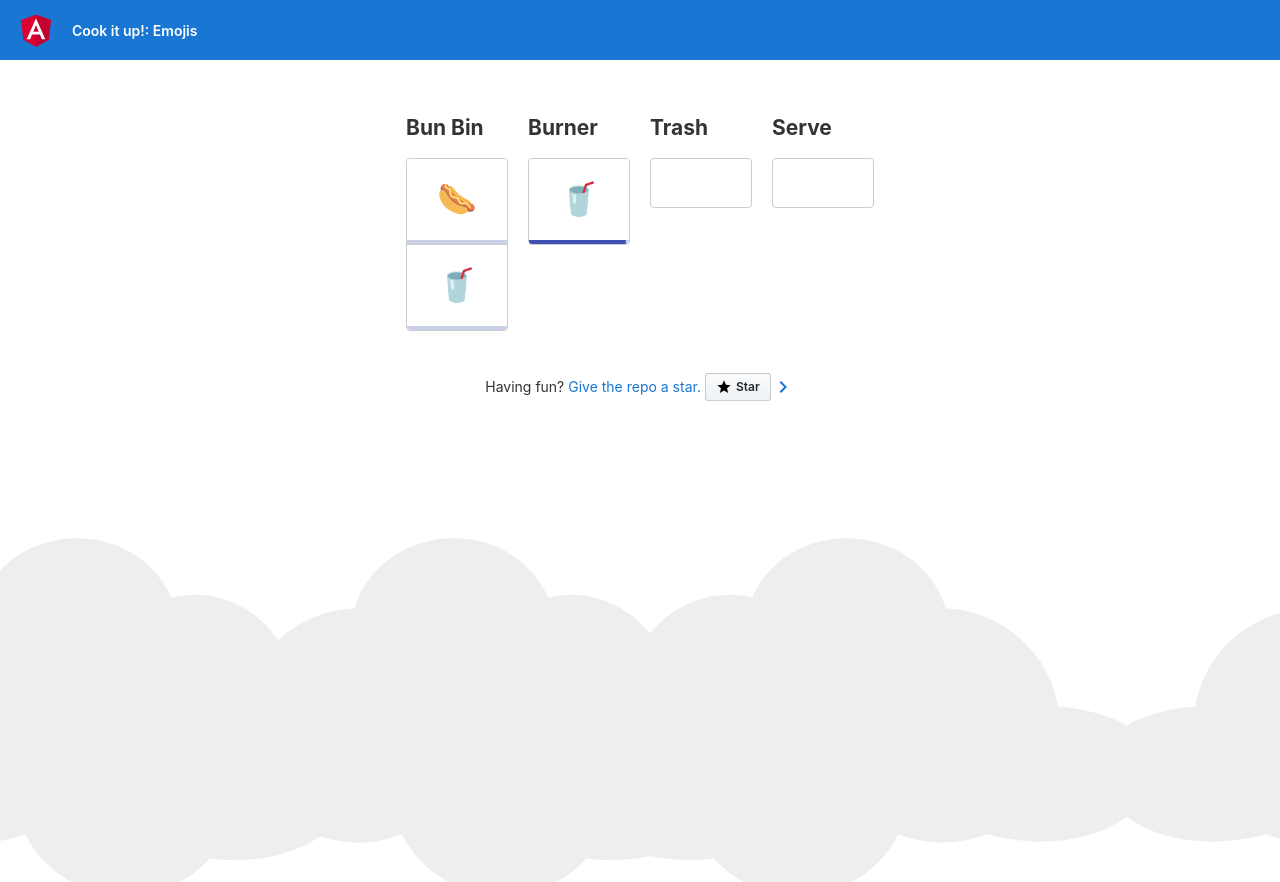
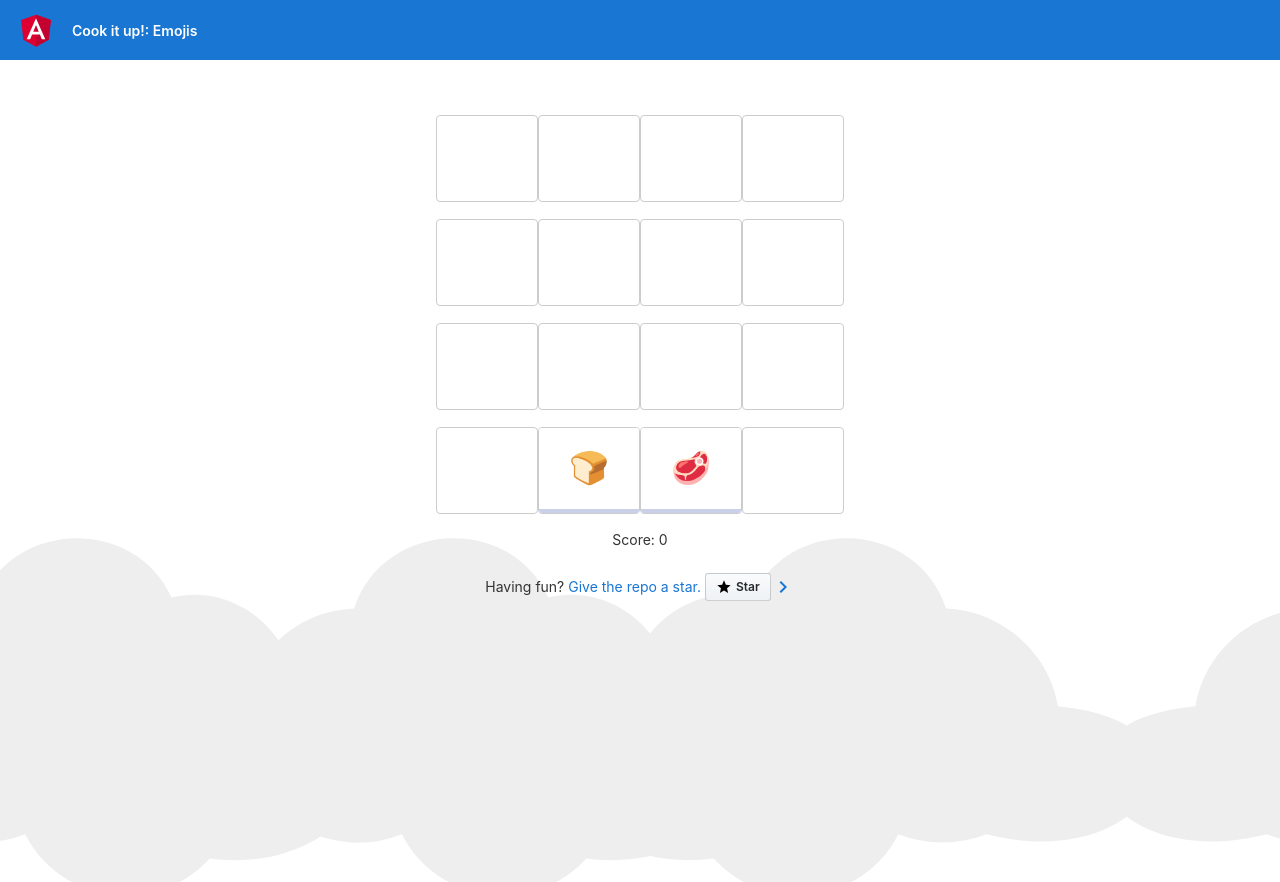
Before and after one commit to sslopek/cook-it-up-emojis, an Angular app: page / in a window 1280 px wide. Built offline with nearby package versions, Linux system fonts and the light colour scheme.

Commit message:
added basic scoring, station layout, and basic item logic for meat to sandwich

```diff
--- a/src/app/app.component.html
+++ b/src/app/app.component.html
@@ -13,20 +13,18 @@
 
 
 
+  <!-- Game Screen -->
+  <div class="card-container gamearea">
+    <div *ngFor="let stationrow of stations">
+      <app-ui-serve-station *ngFor="let station of stationrow" [serveStation]="station" [allStationsIds]="getStationsIds()"></app-ui-serve-station>
+    </div>
+  </div>
+
+  <p>Score: {{getScore()}}</p>
 
 
-<!-- Game Screen -->
+  <p><br/></p>
 
-<div class="card-container gamearea">
-
-  <app-ui-serve-station *ngFor="let station of stations" [serveStation]="station" [allStationsIds]="getStationsIds()"></app-ui-serve-station>
-
-</div>
-
-
-
-
-<p><br/><br/></p>
   <!-- Footer -->
   <footer>
       Having fun?&nbsp;
--- a/src/app/app.component.ts
+++ b/src/app/app.component.ts
@@ -12,12 +12,13 @@ import { ServeStation } from './servestation';
 
 export class AppComponent {
   intervalId = 0;
-  stations: ServeStation[]
+  stations: ServeStation[][]
 
   constructor(private gameService: GameService) {}
 
 
   ngOnInit() {
+    this.gameService.setupStations();
     this.loadStations();
     this.startGameTimer();
   }
@@ -43,16 +44,16 @@ export class AppComponent {
   }
 
 
-
-
   loadStations(): void {
     this.gameService.getStations()
         .subscribe(stations => this.stations = stations);
   }
 
   getStationsIds(): string[] {
-    return this.stations.map( (item) => item.getStationID() );
+    return this.gameService.getStationIds();
+  }
+  getScore(): number {
+    return this.gameService.getScore();
   }
 
-
 }
--- a/src/app/game.service.ts
+++ b/src/app/game.service.ts
@@ -9,45 +9,91 @@ import { ServeStationType, ServeStation } from './servestation';
 })
 export class GameService {
 
-  bunStation = new ServeStation(0, "Bun Bin", ServeStationType.HotDogBun, [
-    new ServeItem(ServeItemType.HotDog),
-    new ServeItem(ServeItemType.Drink)
-  ]);
-  cookStation  = new ServeStation(1, "Burner", ServeStationType.Cooker, [new ServeItem(ServeItemType.Drink)]);
-  trashStation  = new ServeStation(2, "Trash", ServeStationType.Trash, []);
-  customer1Station  = new ServeStation(3, "Serve", ServeStationType.Customer, []);
+
+  //TODO: swap x and y config after changing CSS to output as rows
+  configStationLayout: ServeStationType[][] = [
+    [ServeStationType.Customer,ServeStationType.Locked,ServeStationType.Locked,ServeStationType.Bin_Cup],
+    [ServeStationType.Customer,ServeStationType.Process_Meat,ServeStationType.Process_Meat,ServeStationType.Bin_Bread],
+    [ServeStationType.Customer,ServeStationType.Process_Meat,ServeStationType.Process_Meat,ServeStationType.Bin_Meat],
+    [ServeStationType.Customer,ServeStationType.Locked,ServeStationType.Locked,ServeStationType.Trash]
+  ];
 
 
-  stationList: ServeStation[] = [this.bunStation, this.cookStation, this.trashStation, this.customer1Station];
-
+  stationMatrix: ServeStation[][] = [];
+  private stationIds: string[] = [];
+  private gameScore:number = 0;
 
   constructor() { }
 
+  setupStations()
+  {
+    this.stationIds = [];
 
-  getStations(): Observable<ServeStation[]> {
-    console.log("getStations: " + this.stationList.length);
-    return of(this.stationList);
+    let currentId = 0;
+    for (let x = 0; x < this.configStationLayout.length; x++) {
+      this.stationMatrix[x] = [];
+      for (let y = 0; y < this.configStationLayout[x].length; y++) {
+        //Create station based on config
+        this.stationMatrix[x][y] = new ServeStation(++currentId, this.configStationLayout[x][y]);
+        //Keep track of unique Ids for drag and drop
+        this.stationIds.push(this.stationMatrix[x][y].getStationID());
+      }
+    }
+  }
+
+  getStations(): Observable<ServeStation[][]> {
+    return of(this.stationMatrix);
   }
 
   //ID list for drag and drop functionality
-  getStationIds(): Observable<string[]>{ //TODO: probably not helpful to use observable
-    return of(this.stationList.map(a => "station" + a.id));
+  getStationIds(): string[]{
+    return this.stationIds;
   }
 
-
+  getScore(): number{
+    return this.gameScore;
+  }
 
   doAllTicks(){
-    this.cookStation.currentItems.forEach(function (value:ServeItem) {
-      value.doGameTick();
-    });
 
-    //Clear the trash
-    this.trashStation.currentItems = [];
-    //Serve the customer
-    this.customer1Station.currentItems = [];
+    for (let x = 0; x < this.stationMatrix.length; x++) {
+      for (let y = 0; y < this.stationMatrix.length; y++) {
 
-    if(this.bunStation.currentItems.length == 0)
-      this.bunStation.currentItems.push(new ServeItem(ServeItemType.HotDog));
+        const station = this.stationMatrix[x][y];
+
+        switch (station.stationType) {
+          case ServeStationType.Process_Meat:
+            station.currentItems.forEach(function (value:ServeItem) {
+              value.doGameTick();
+            })
+            break;
+          case ServeStationType.Trash:
+            station.currentItems = [];
+            break;
+          case ServeStationType.Customer:
+            //Score each item and clear
+            station.currentItems.forEach(i => {
+              if(i.itemType==ServeItemType.MeatAndBread)
+                this.gameScore += 10;
+              else
+                this.gameScore -= 10;
+            });
+            station.currentItems = [];
+            break;
+          case ServeStationType.Bin_Bread:
+            if(station.currentItems.length == 0)
+              station.currentItems.push(new ServeItem(ServeItemType.Bread));
+            break;
+          case ServeStationType.Bin_Meat:
+            if(station.currentItems.length == 0)
+              station.currentItems.push(new ServeItem(ServeItemType.Meat));
+            break;
+          default:
+            break;
+        }
+
+      }
+    }
 
   }
 
--- a/src/app/serveitem.ts
+++ b/src/app/serveitem.ts
@@ -1,8 +1,10 @@
 
 export enum ServeItemType
 {
-  HotDog,
-  Drink
+  Meat,
+  Bread,
+  MeatAndBread,
+  Drink,
 }
 
 
@@ -22,6 +24,9 @@ export class ServeItem
 
   doGameTick()
   {
+    if(this.itemType !== ServeItemType.Meat)
+      return;
+
     //TODO: check station type and update status
     if(this.cookedAmount < 100) {
         this.cookedAmount += 10;
@@ -32,8 +37,12 @@ export class ServeItem
   //Icon to show
   getEmoji(): string{
     switch (this.itemType) {
-      case ServeItemType.HotDog:
-        return '🌭';
+      case ServeItemType.Meat:
+        return '🥩';
+      case ServeItemType.Bread:
+        return '🍞';
+      case ServeItemType.MeatAndBread:
+        return '🥪';
       case ServeItemType.Drink:
         return '🥤';
       default:
--- a/src/app/servestation.ts
+++ b/src/app/servestation.ts
@@ -2,25 +2,48 @@ import { ServeItemType, ServeItem } from './serveitem';
 
 export enum ServeStationType
 {
-  DrinkDispenser,
-  HotDogBun,
-  HotDogRaw,
-  Cooker,
+  Bin_Meat,
+  Bin_Bread,
+  Bin_Cup,
+  Process_Meat,
   Trash,
-  Customer
+  Customer,
+  Locked
 }
 
 
 export class ServeStation
 {
+  public currentItems: ServeItem[] = [];
+
   constructor(
     public id: number,
-    public title: string,
-    public stationType: ServeStationType,
-    public currentItems: ServeItem[]
+    public stationType: ServeStationType
   ) {}
 
   getStationID(): string {
     return "station" + this.id;
   }
+
+
+  combineItems(): void{
+
+    //Find any items that can be combined
+    let baseItemsToCombine = this.currentItems.filter(i =>
+        i.itemType == ServeItemType.Meat
+        && i.cookedAmount == 100)
+
+    baseItemsToCombine.forEach(item => {
+      //Find first item to combine with
+      let index = this.currentItems.findIndex(c => c.itemType == ServeItemType.Bread)
+      if(index != -1){
+        item.itemType = ServeItemType.MeatAndBread;
+        //Remove item that was combined
+        this.currentItems.splice(index, 1);
+      }
+    });
+
+
+  }
+
 }
--- a/src/app/ui-serve-station/ui-serve-station.component.css
+++ b/src/app/ui-serve-station/ui-serve-station.component.css
@@ -2,7 +2,7 @@
     width: 100px;
     max-width: 100%;
     border: solid 1px #ccc;
-    min-height: 48px;
+    min-height: 85px;
     display: block;
     background: white;
     border-radius: 4px;
@@ -34,6 +34,7 @@
 
   .cdk-drag-placeholder {
     opacity: 0;
+    height: 0; /* Prevent moving play grid around */
   }
 
   .cdk-drag-animating {
--- a/src/app/ui-serve-station/ui-serve-station.component.html
+++ b/src/app/ui-serve-station/ui-serve-station.component.html
@@ -1,4 +1,3 @@
-<h2>{{title}}</h2>
 <div class="station-list"
   [id]="serveStation.getStationID()"
   [cdkDropListConnectedTo]="allStationsIds"
--- a/src/app/ui-serve-station/ui-serve-station.component.ts
+++ b/src/app/ui-serve-station/ui-serve-station.component.ts
@@ -2,6 +2,7 @@ import { Component, OnInit, Input } from '@angular/core';
 import { CdkDrag, CdkDragDrop, moveItemInArray, transferArrayItem } from '@angular/cdk/drag-drop';
 import { GameService } from '../game.service';
 import { ServeStationType, ServeStation } from '../servestation';
+import { ServeItem } from '../serveitem';
 
 
 @Component({
@@ -10,9 +11,6 @@ import { ServeStationType, ServeStation } from '../servestation';
   styleUrls: ['./ui-serve-station.component.css']
 })
 export class UiServeStationComponent implements OnInit {
-
-  title: string;
-
   @Input()
   serveStation: ServeStation;
   @Input()
@@ -23,31 +21,33 @@ export class UiServeStationComponent implements OnInit {
   constructor(private gameService: GameService) { }
 
   ngOnInit(): void {
-    this.title = this.serveStation.title;
   }
 
-
-
-  onDrop(event: CdkDragDrop<string[]>) {
-    //Reorder in current station
+  onDrop(event: CdkDragDrop<ServeItem[]>) {
+    //Reordering in current station (not needed if station can only hold one)
     if (event.previousContainer.id === event.container.id) {
       moveItemInArray(event.previousContainer.data, event.previousIndex, event.currentIndex);
 
     }
-    //Move to another station
+    //Moving to another station
     else {
 
-       //todo: tell item station is changed
-
-      if(event.container.data.length >= 1){
+      // If didn't already combine and slot is full, do not change list
+      if(event.container.data.length >= 2){
         console.debug('Station full');
         return;
       }
 
       transferArrayItem(event.previousContainer.data,
-          event.container.data,
-          event.previousIndex,
-          event.currentIndex);
+        event.container.data,
+        event.previousIndex,
+        event.currentIndex);
+
+      //TODO handle before transfering array and only allow one item per station
+      //let movingItem:ServeItem = event.previousContainer.data[event.previousIndex];
+      this.serveStation.combineItems();
+
+
     }
   }
 
```
